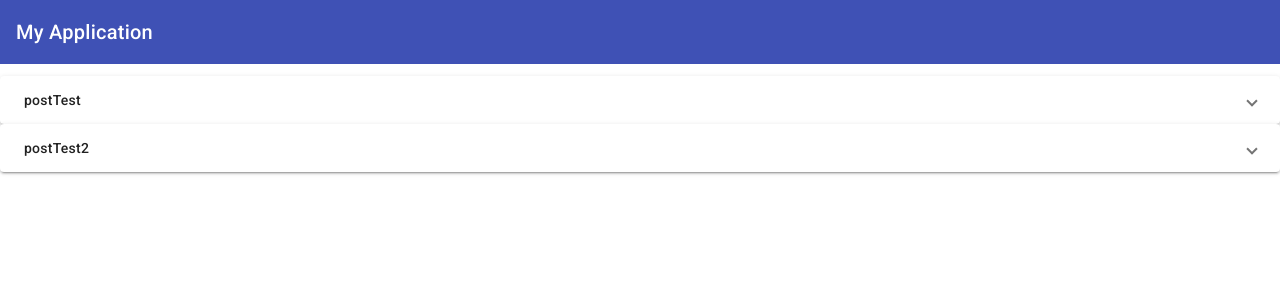
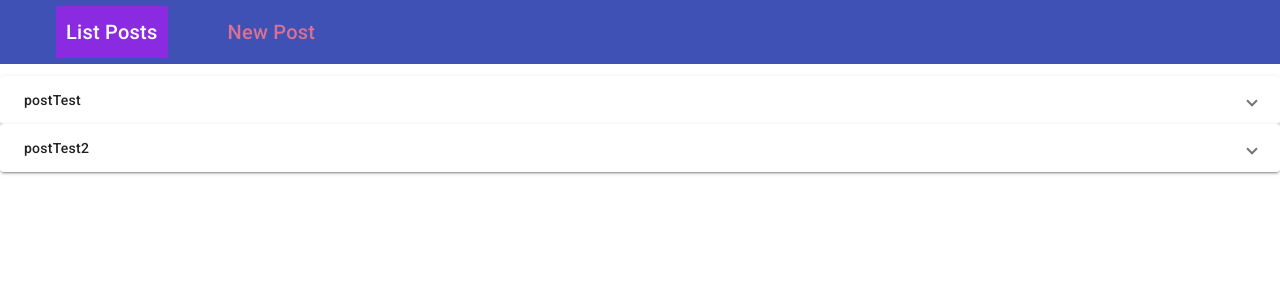
Before and after one commit to AMISRHIROualid94/FullStack-minProject, an Angular app in the folder fullstackproject/: page / in a window 1280 px wide. Shown: the top 300 px of the page. Built offline with nearby package versions, Linux system fonts and the light colour scheme.

Commit message:
Update navigation toolbar. closes #18

```diff
--- a/fullstackproject/src/app/posts/header/header.component.css
+++ b/fullstackproject/src/app/posts/header/header.component.css
@@ -0,0 +1,13 @@
+li{
+  list-style: none;
+  display: inline-block;
+  padding: 10px;
+  margin-right: 50px;
+  cursor: pointer;
+  color: palevioletred;
+}
+
+.active{
+  color:white;
+  background-color: blueviolet;
+}
--- a/fullstackproject/src/app/posts/header/header.component.html
+++ b/fullstackproject/src/app/posts/header/header.component.html
@@ -1,5 +1,9 @@
 <p>
   <mat-toolbar color="primary">
-    <span>My Application</span>
+    <ul>
+      <li routerLink="/" routerLinkActive="active"
+      [routerLinkActiveOptions]="{exact:true}">List Posts</li>
+      <li routerLink="/create" routerLinkActive="active">New Post</li>
+    </ul>
   </mat-toolbar>
 </p>
```
